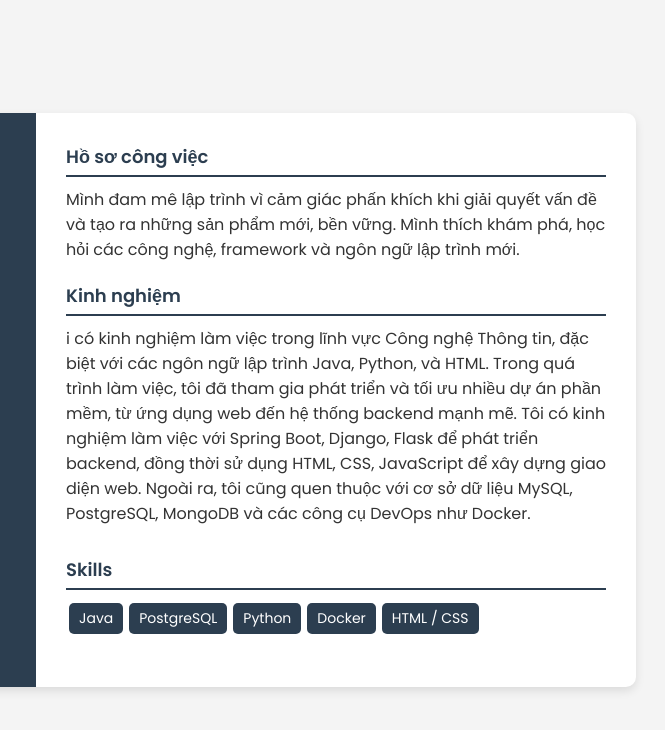
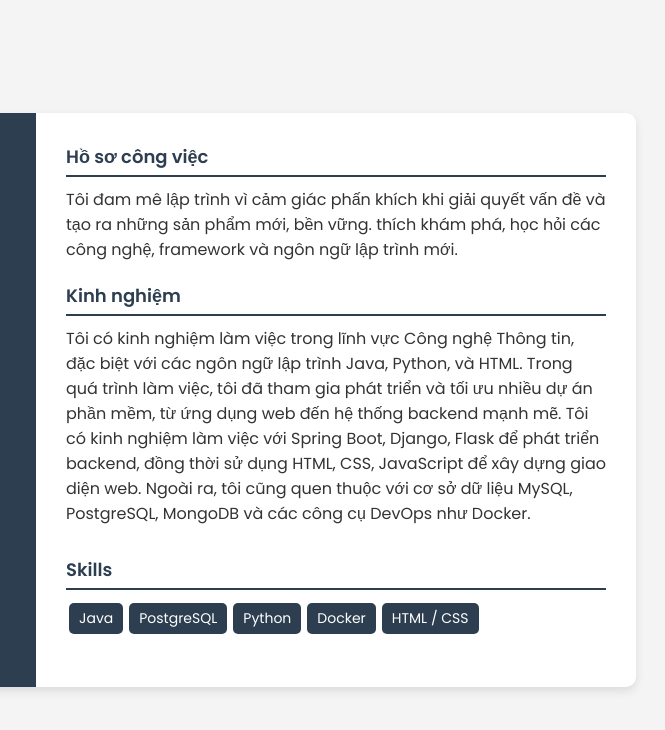
Before and after one commit to QuangDuy0310/quangduy.github.io, a plain HTML site: page index.html in a window 1280 px wide. Shown: the full height of the page, 454-1119 px from the left. Drawn offline with Linux system fonts and the light colour scheme.

Commit message:
Update index.html

```diff
--- a/index.html
+++ b/index.html
@@ -103,13 +103,13 @@
         <div class="content">
             <div class="section">
                 <h2>Hồ sơ công việc</h2>
-                <p>Mình đam mê lập trình vì cảm giác phấn khích khi giải quyết vấn đề và tạo ra những sản phẩm mới, bền vững. Mình thích khám phá, học hỏi các công nghệ, framework và ngôn ngữ lập trình mới.</p>
+                <p>Tôi đam mê lập trình vì cảm giác phấn khích khi giải quyết vấn đề và tạo ra những sản phẩm mới, bền vững.  thích khám phá, học hỏi các công nghệ, framework và ngôn ngữ lập trình mới.</p>
             </div>
             <div class="section">
                 <h2>Kinh nghiệm</h2>
                 <div class="experience">
                     <div>
-                        <p>i có kinh nghiệm làm việc trong lĩnh vực Công nghệ Thông tin, đặc biệt với các ngôn ngữ lập trình Java, Python, và HTML. Trong quá trình làm việc, tôi đã tham gia phát triển và tối ưu nhiều dự án phần mềm, từ ứng dụng web đến hệ thống backend mạnh mẽ.
+                        <p>Tôi có kinh nghiệm làm việc trong lĩnh vực Công nghệ Thông tin, đặc biệt với các ngôn ngữ lập trình Java, Python, và HTML. Trong quá trình làm việc, tôi đã tham gia phát triển và tối ưu nhiều dự án phần mềm, từ ứng dụng web đến hệ thống backend mạnh mẽ.
 
 Tôi có kinh nghiệm làm việc với Spring Boot, Django, Flask để phát triển backend, đồng thời sử dụng HTML, CSS, JavaScript để xây dựng giao diện web. Ngoài ra, tôi cũng quen thuộc với cơ sở dữ liệu MySQL, PostgreSQL, MongoDB và các công cụ DevOps như Docker.</p>
                     </div>
```
